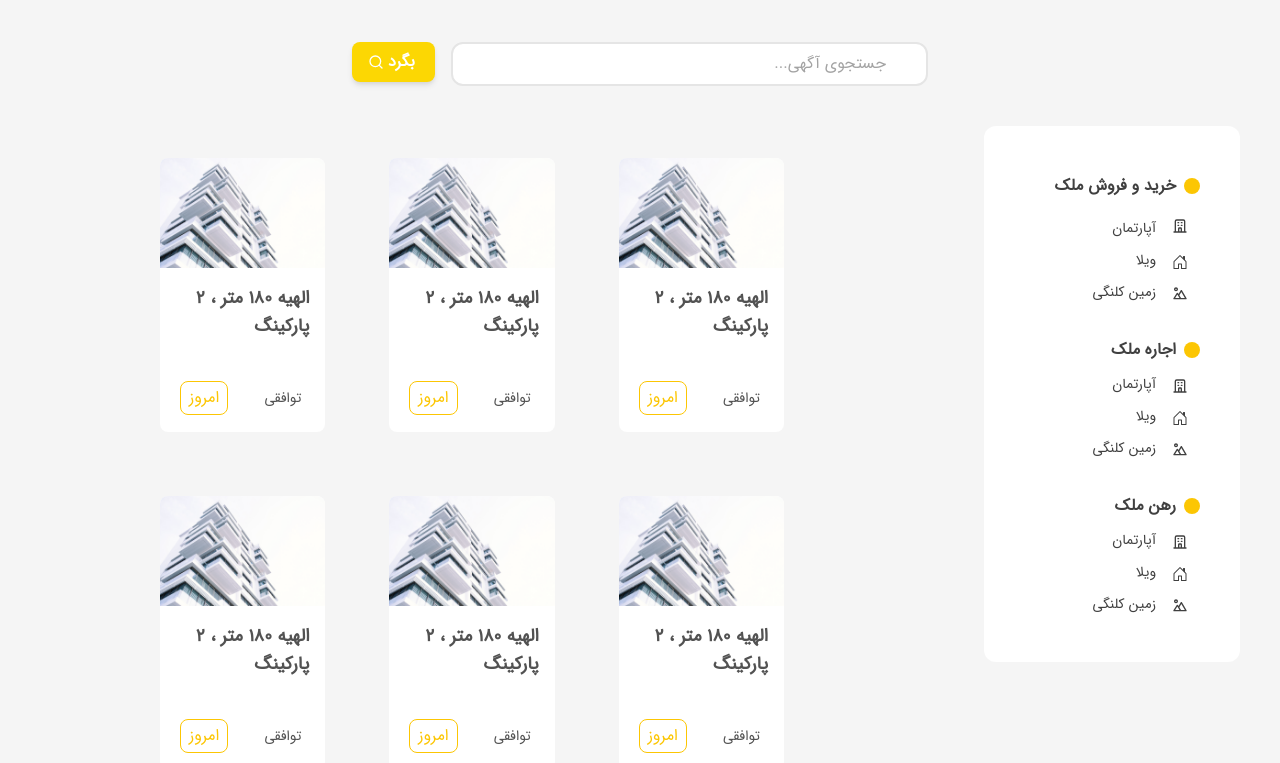
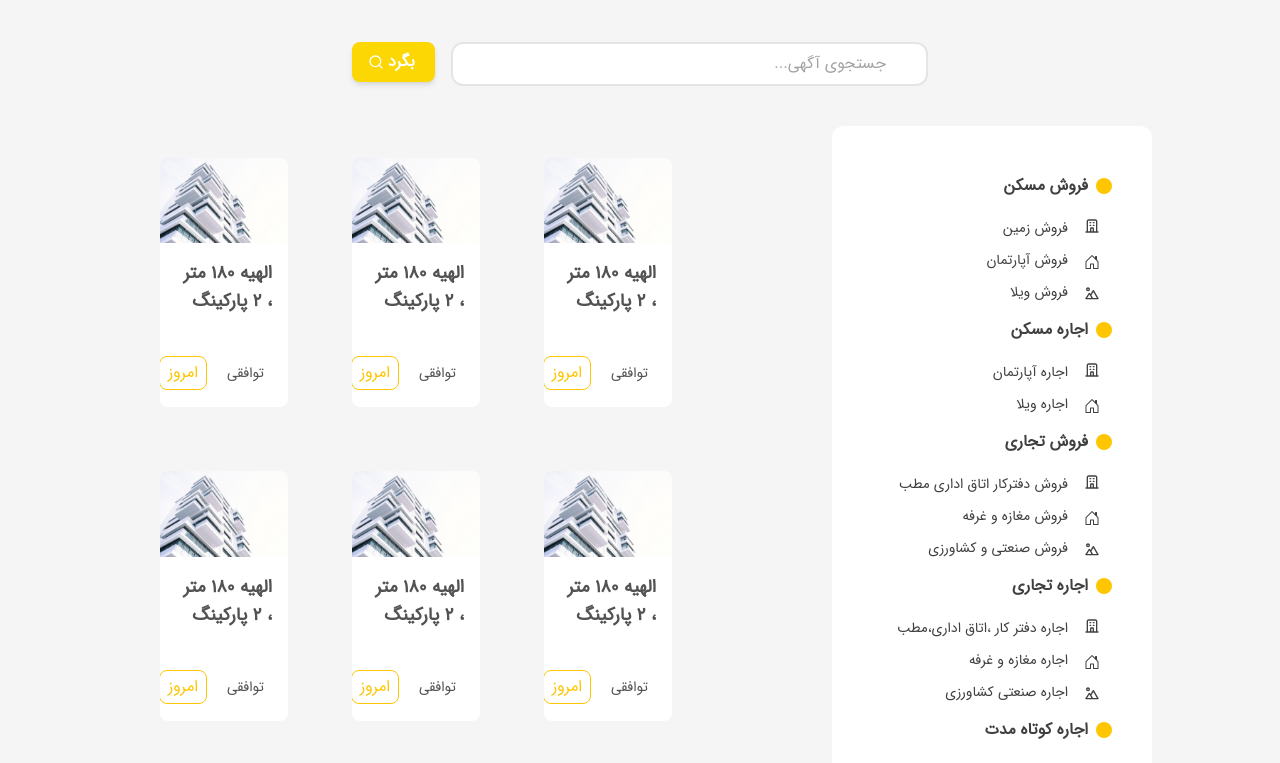
Before and after one commit to SaharMirkamrani/pillot, a React (Create React App) app: page /category/1 in a window 1280 px wide. Shown: the part 370-1133 px from the top of the page. Built offline with nearby package versions, Linux system fonts and the light colour scheme.

Commit message:
Add category menu and fix styles

```diff
--- a/src/components/Cards.jsx
+++ b/src/components/Cards.jsx
@@ -5,9 +5,9 @@ const arr = [1, 2, 3, 4, 5, 6, 7, 8, 9];
 const Cards = () => {
   return (
     <>
-      <div className="flex flex-wrap lg:mx-28 md:mx-8 mx-10 px-4 sm:mx-0">
+      <div className="flex flex-wrap lg:mx-28 md:mx-2 mx-8 px-4 sm:mx-0">
         {arr.map((item) => (
-          <div class="my-1 px-1 w-full md:w-1/2 lg:my-4 lg:px-4 lg:w-1/3">
+          <div className="my-1 px-1 w-full md:w-1/2 lg:my-4 lg:px-4 lg:w-1/3">
           <ProductBanner />
           </div>
         ))}
--- a/src/components/Sidebar.jsx
+++ b/src/components/Sidebar.jsx
@@ -5,15 +5,50 @@ import { BsHouseDoor } from 'react-icons/bs';
 import { BsFillCircleFill } from 'react-icons/bs';
 
 const Sidebar = () => {
+  const listValues = {
+    sellHouse: ['فروش زمین', 'فروش آپارتمان', 'فروش ویلا'],
+    rentHouse: ['اجاره آپارتمان', 'اجاره ویلا'],
+    sellCommercial: [
+      'فروش دفترکار اتاق اداری مطب',
+      'فروش مغازه و غرفه',
+      'فروش صنعتی و کشاورزی',
+    ],
+    rentCommercial: [
+      'اجاره دفتر کار ،اتاق اداری،مطب',
+      'اجاره مغازه و غرفه',
+      'اجاره صنعتی کشاورزی',
+    ],
+    shortTimeRent: [
+      'اجاره کوتاه مدت آپارتمان و سوییت',
+      'اجاره کوتاه مدت ویلا و باغ',
+      'اجاره کوتاه مدت دفتر کار و فضای آموزشی',
+    ],
+  };
   return (
     <>
       <div className="md:flex flex-col md:max-h-screen w-full">
-        <div className="flex md:flex md:flex-col md:justify-center md:w-64 text-gray-700 bg-white flex-shrink-0 rounded-xl pb-10 mx-10">
+        <div className="flex md:flex-col md:justify-center md:w-80 text-gray-700 bg-white flex-shrink-0 rounded-xl pb-10 mx-10 lg:mx-0 lg:mr-32">
           <nav className="flex-grow md:block px-4 pb-4 md:pb-0 md:overflow-y-auto px-10 py-10">
-            <div className="flex items-center justify-start">
-              <BsFillCircleFill className="text-yellow ml-2" />
-              <h3 className="font-semibold my-2"> خرید و فروش ملک </h3>
+            <CardHeader text={'فروش مسکن'} />
+            <CardItem items={listValues.sellHouse} />
+            <CardHeader text={'اجاره مسکن'} />
+            <CardItem items={listValues.rentHouse} />
+            <CardHeader text={'فروش تجاری'} />
+            <CardItem items={listValues.sellCommercial} />
+            <CardHeader text={'اجاره تجاری'} />
+            <CardItem items={listValues.rentCommercial} />
+            <CardHeader text={'اجاره کوتاه مدت'} />
+            <CardItem items={listValues.shortTimeRent} />
+          </nav>
         </div>
+      </div>
+    </>
+  );
+};
+
+const CardItem = ({ items }) => {
+  return (
+    <>
       <div className="pr-3">
         <div className="flex items-center py-1 hover:text-yellow transition duration-300">
           <HiOutlineOfficeBuilding />
@@ -21,7 +56,7 @@ const Sidebar = () => {
             to="/"
             className="block px-4 mb-1 mt-2 text-sm text-gray-700 focus:text-gray-900 focus:outline-none focus:shadow-outline"
           >
-                  آپارتمان
+            {items[0]}
           </Link>
         </div>
         <div className="flex items-center py-1 hover:text-yellow transition duration-300">
@@ -30,87 +65,31 @@ const Sidebar = () => {
             to="/"
             className="block px-4 mb-1 text-sm text-gray-700 hover:text-gray-900 focus:text-gray-900 focus:outline-none focus:shadow-outline"
           >
-                  ویلا
+            {items[1]}
           </Link>
         </div>
+        {items[2] && (
           <div className="flex items-center py-1 hover:text-yellow transition duration-300">
             <BiLandscape />
             <Link
               to="/"
               className="block px-4 mb-1 text-sm text-gray-700 hover:text-gray-900 focus:text-gray-900 focus:outline-none focus:shadow-outline"
             >
-                  زمین کلنگی
+              {items[2]}
             </Link>
           </div>
+        )}
       </div>
-            <div className="flex items-center justify-start pt-5">
+    </>
+  );
+};
+
+const CardHeader = ({ text }) => {
+  return (
+    <>
+      <div className="flex items-center justify-start">
         <BsFillCircleFill className="text-yellow ml-2" />
-              <h3 className="font-semibold my-2"> اجاره ملک </h3>
-            </div>
-            <div className="pr-3">
-              <div className="flex items-center py-1 hover:text-yellow transition duration-300">
-                <HiOutlineOfficeBuilding />
-                <Link
-                  to="/"
-                  className="block px-4 mb-1 text-sm text-gray-700 hover:text-gray-900 focus:text-gray-900 focus:outline-none focus:shadow-outline"
-                >
-                  آپارتمان
-                </Link>
-              </div>
-              <div className="flex items-center py-1 hover:text-yellow transition duration-300">
-                <BsHouseDoor />
-                <Link
-                  to="/"
-                  className="block px-4 mb-1 text-sm text-gray-700 hover:text-gray-900 focus:text-gray-900 focus:outline-none focus:shadow-outline"
-                >
-                  ویلا
-                </Link>
-              </div>
-              <div className="flex items-center py-1 hover:text-yellow transition duration-300">
-                <BiLandscape />
-                <Link
-                  to="/"
-                  className="block px-4 mb-1 text-sm text-gray-700 hover:text-gray-900 focus:text-gray-900 focus:outline-none focus:shadow-outline"
-                >
-                  زمین کلنگی
-                </Link>
-              </div>
-            </div>
-            <div className="flex items-center justify-start pt-5">
-              <BsFillCircleFill className="text-yellow ml-2" />
-              <h3 className="font-semibold my-2"> رهن ملک </h3>
-            </div>
-            <div className="pr-3">
-              <div className="flex items-center py-1 hover:text-yellow transition duration-300">
-                <HiOutlineOfficeBuilding />
-                <Link
-                  to="/"
-                  className="block px-4 mb-1 text-sm text-gray-700 hover:text-gray-900 focus:text-gray-900 focus:outline-none focus:shadow-outline"
-                >
-                  آپارتمان
-                </Link>
-              </div>
-              <div className="flex items-center py-1 hover:text-yellow transition duration-300">
-                <BsHouseDoor />
-                <Link
-                  to="/"
-                  className="block px-4 mb-1 text-sm text-gray-700 hover:text-gray-900 focus:text-gray-900 focus:outline-none focus:shadow-outline"
-                >
-                  ویلا
-                </Link>
-              </div>
-              <div className="flex items-center py-1 hover:text-yellow transition duration-300">
-                <BiLandscape />
-                <Link
-                  to="/"
-                  className="block px-4 mb-1 text-sm text-gray-700 hover:text-gray-900 focus:text-gray-900 focus:outline-none focus:shadow-outline"
-                >
-                  زمین کلنگی
-                </Link>
-              </div>
-            </div>
-          </nav>
-        </div>
+        <h3 className="font-semibold my-2">{text} </h3>
       </div>
     </>
   );
--- a/src/pages/SubmitAd.jsx
+++ b/src/pages/SubmitAd.jsx
@@ -230,10 +230,10 @@ const SubmitAd = () => {
         </div>
 
         <div className="mt-5 flex justify-end w-1/2 md:w-1/3 lg:w-1/4 mx-auto">
-          <button class="bg-white mx-2 text-gray-500 border-2 border-gray-300 hover:border-yellow hover:text-gray-700 font-bold py-2 px-4 rounded-md transition duration-300">
+          <button className="bg-white mx-2 text-gray-500 border-2 border-gray-300 hover:border-yellow hover:text-gray-700 font-bold py-2 px-4 rounded-md transition duration-300">
             انصراف
           </button>
-          <button class="bg-yellow mx-2 focus:outline-none hover:bg-darkYellow text-white font-bold py-2 px-4 rounded-md transition duration-300">
+          <button className="bg-yellow mx-2 focus:outline-none hover:bg-darkYellow text-white font-bold py-2 px-4 rounded-md transition duration-300">
             ارسال آگهی
           </button>
         </div>
```
Lines whose indentation alone changed are shown as unchanged.
